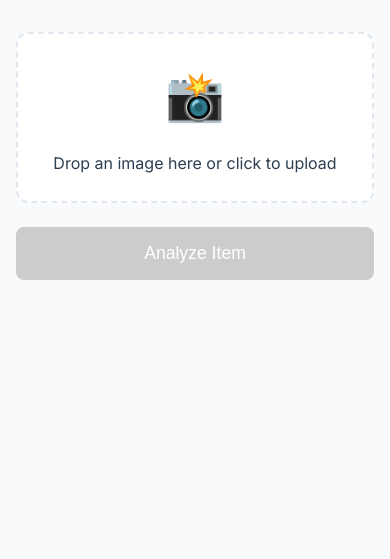
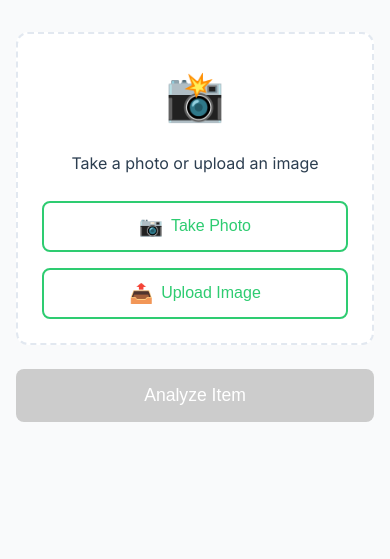
Before and after one commit to Aghbuul/EcoScanv3, a Flask app: page / in a window 390 px wide. Shown: the part 126-685 px from the top of the page. Run offline with Flask 3, Linux system fonts and the light colour scheme; some libraries are stand-ins or nearby versions.

Commit message:
Added mobile camera capture functionality

```diff
--- a/static/css/style.css
+++ b/static/css/style.css
@@ -77,6 +77,39 @@ main {
     margin-bottom: 1rem;
 }
 
+.upload-buttons {
+    display: flex;
+    gap: 1rem;
+    justify-content: center;
+    margin-top: 1.5rem;
+    pointer-events: auto;
+}
+
+.action-button {
+    display: flex;
+    align-items: center;
+    gap: 0.5rem;
+    padding: 0.75rem 1.25rem;
+    border: none;
+    border-radius: 8px;
+    font-size: 1rem;
+    font-weight: 500;
+    cursor: pointer;
+    transition: all 0.3s ease;
+    background-color: white;
+    border: 2px solid var(--primary-color);
+    color: var(--primary-color);
+}
+
+.action-button:hover {
+    background-color: var(--primary-color);
+    color: white;
+}
+
+.button-icon {
+    font-size: 1.2rem;
+}
+
 .file-input {
     position: absolute;
     top: 0;
@@ -85,6 +118,7 @@ main {
     height: 100%;
     opacity: 0;
     cursor: pointer;
+    z-index: 1;
 }
 
 .image-preview {
@@ -223,4 +257,13 @@ footer {
     .upload-area {
         padding: 1.5rem;
     }
+
+    .upload-buttons {
+        flex-direction: column;
+    }
+
+    .action-button {
+        width: 100%;
+        justify-content: center;
+    }
 }
--- a/static/js/app.js
+++ b/static/js/app.js
@@ -7,6 +7,8 @@ document.addEventListener('DOMContentLoaded', () => {
     const analyzeButton = document.getElementById('analyzeButton');
     const resultContainer = document.getElementById('result');
     const resultContent = document.querySelector('.result-content');
+    const cameraButton = document.getElementById('cameraButton');
+    const uploadButton = document.getElementById('uploadButton');
 
     // Handle drag and drop
     dropZone.addEventListener('dragover', (e) => {
@@ -25,6 +27,22 @@ document.addEventListener('DOMContentLoaded', () => {
         if (e.dataTransfer.files.length) {
             handleFile(e.dataTransfer.files[0]);
         }
+    });
+
+    // Handle camera button
+    cameraButton.addEventListener('click', (e) => {
+        e.preventDefault();
+        e.stopPropagation();
+        imageInput.setAttribute('capture', 'environment');
+        imageInput.click();
+    });
+
+    // Handle upload button
+    uploadButton.addEventListener('click', (e) => {
+        e.preventDefault();
+        e.stopPropagation();
+        imageInput.removeAttribute('capture');
+        imageInput.click();
     });
 
     // Handle file input change
--- a/templates/index.html
+++ b/templates/index.html
@@ -17,10 +17,20 @@
         <main>
             <div class="upload-container">
                 <div class="upload-area" id="dropZone">
-                    <input type="file" id="imageInput" accept="image/*" class="file-input">
+                    <input type="file" id="imageInput" accept="image/*" capture="environment" class="file-input">
                     <div class="upload-content">
                         <div class="upload-icon">📸</div>
-                        <p>Drop an image here or click to upload</p>
+                        <p>Take a photo or upload an image</p>
+                        <div class="upload-buttons">
+                            <button class="action-button camera-button" id="cameraButton">
+                                <span class="button-icon">📷</span>
+                                Take Photo
+                            </button>
+                            <button class="action-button upload-button" id="uploadButton">
+                                <span class="button-icon">📤</span>
+                                Upload Image
+                            </button>
+                        </div>
                     </div>
                 </div>
                 <div id="imagePreview" class="image-preview hidden">
```
